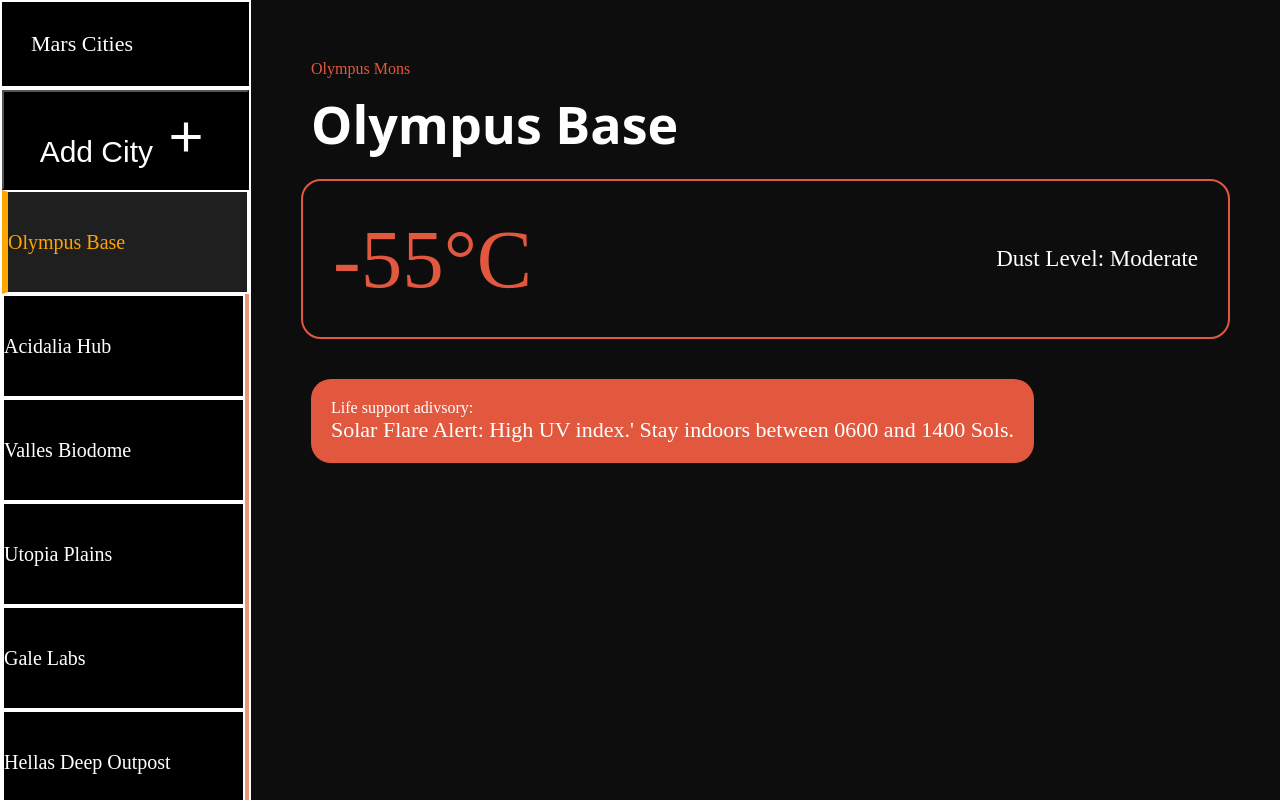
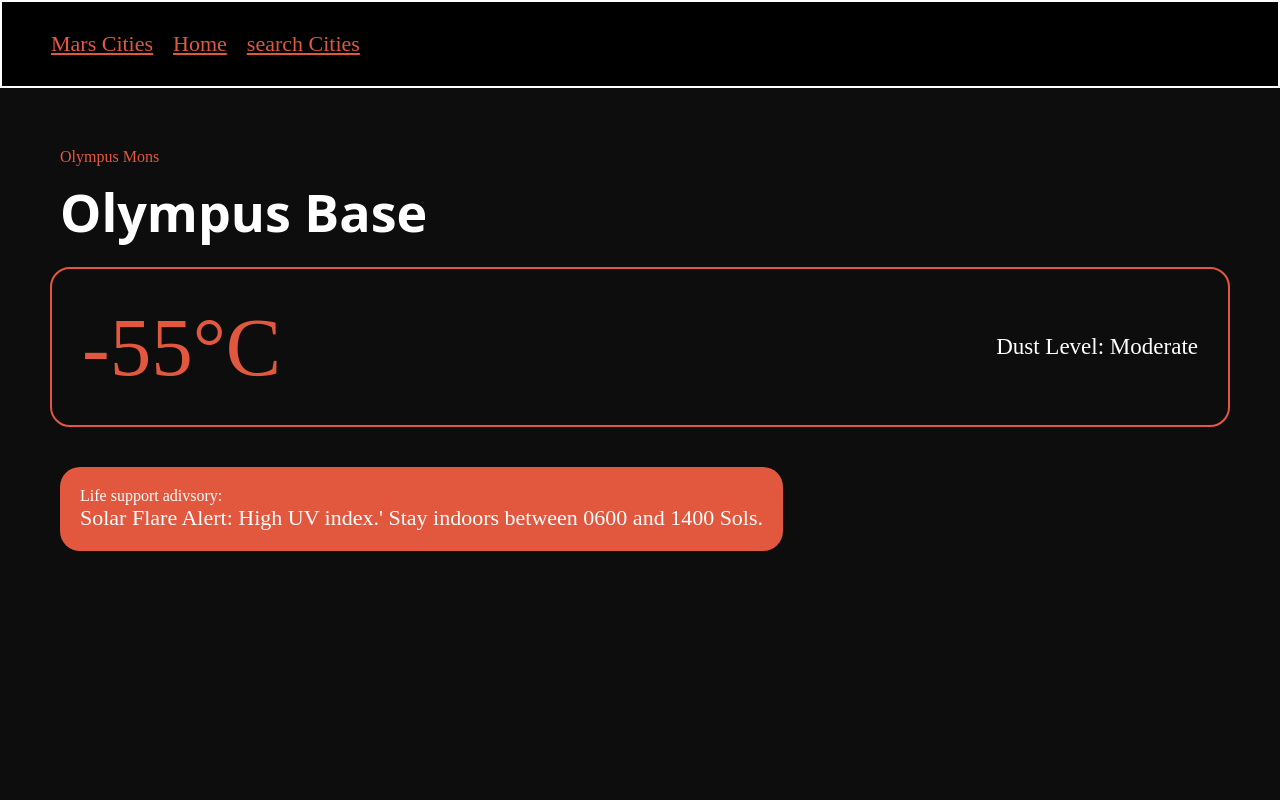
Before and after one commit to kushalsaini716-ui/Mars-weather-app, a React (Vite) app: page / in a window 1280 px wide. Shown: the top 800 px of the page. Built offline with nearby package versions, Linux system fonts and the light colour scheme.

Commit message:
Updated Mars weather app UI

```diff
--- a/src/App.css
+++ b/src/App.css
@@ -9,6 +9,19 @@
 
 }
 
+.header-nox span {
+  text-decoration: underline;
+  margin-left: 20px;
+
+}
+
+.header-nox span:hover {
+  color: white !important;
+  cursor: pointer;
+
+
+}
+
 .header-nox {
   display: flex;
   background: black;
@@ -16,6 +29,15 @@
   font-size: 22px;
   padding: 29px;
   font-family: cursive;
+}
+
+.search-input {
+  height: 33px;
+  background: black;
+  border-radius: 10px;
+  width: 200px;
+  color: white;
+  font-size: 17px;
 }
 
 .allcity {
--- a/src/App.jsx
+++ b/src/App.jsx
@@ -9,6 +9,8 @@ function App() {
   const [display, setDisplay] = useState(0)
   const [showForm, setShowForm] = useState(false)
   const [menuOpen, setMenuOpen] = useState(false)
+  const [searchOpen, setSearchOpen] = useState(false)
+
 
   const [newCity, setNewCity] = useState("")
   const [newRegion, setNewRegion] = useState("")
@@ -24,14 +26,9 @@ function App() {
 
         <div className="select-menu">
 
-          <div className="header-nox" style={{
-            color: allCities[display].theme
-          }} >
-            <span>Mars Cities  </span>
-
-          </div>
 
 
+          {menuOpen && (
             <div className="allcity">
               <button
                 className="add-city-btn"
@@ -39,6 +36,7 @@ function App() {
               >
                 <span> Add City</span> <span><svg xmlns="http://www.w3.org/2000/svg" height="50px" viewBox="0 -960 960 960" width="50px" fill="white"><path d="M440-440H200v-80h240v-240h80v240h240v80H520v240h-80v-240Z" /></svg></span>
               </button>
+
 
               {allCities.map((s, i) => (
 
@@ -58,10 +56,30 @@ function App() {
 
 
             </div>
+          )}
 
         </div>
 
         <div className="display-menu">
+
+          <div className="header-nox" >
+            <span className="menu-btn" style={{
+            color: allCities[display].theme
+          }}
+              onClick={() => setMenuOpen(!menuOpen)}>Mars Cities
+            </span>
+            <span style={{
+            color: allCities[display].theme
+          }}
+          onClick={() => setDisplay(0)}>Home</span>
+            <span style={{
+            color: allCities[display].theme
+          }}
+          onClick={() => setSearchOpen(!searchOpen)}
+          >search Cities</span>
+          {searchOpen &&(<span><input type="search" placeholder='city' className='search-input'/></span>)}
+
+          </div>
 
           {/* <h1>{selectedCity}</h1> */}
 
```
Lines whose indentation alone changed are shown as unchanged.
